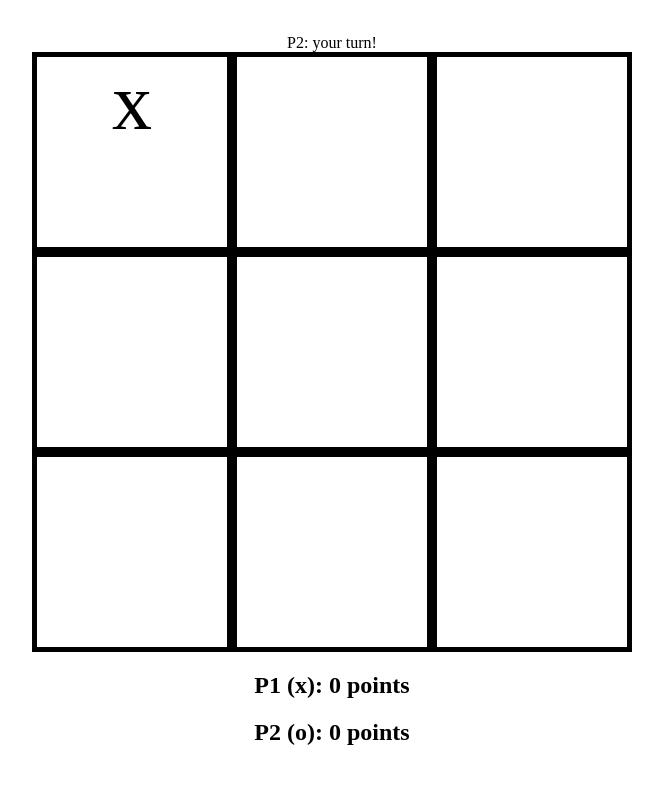
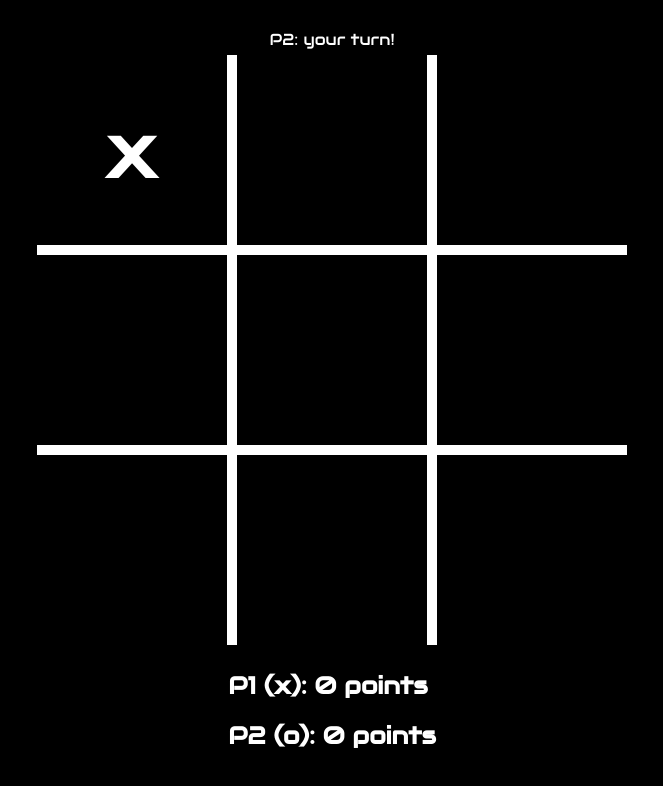
Before and after one commit to mess-zone/ai-tic-tac-toe, a website with bundled scripts: page index.html in a window 1280 px wide. Shown: the whole page, without its empty margins (308-971 px from the left). Built offline with nearby package versions, Linux system fonts and the light colour scheme.

Commit message:
refatoração estilo

```diff
--- a/index.html
+++ b/index.html
@@ -5,6 +5,9 @@
     <meta http-equiv='X-UA-Compatible' content='IE=edge'>
     <title>AI TIC TAC TOE</title>
     <meta name='viewport' content='width=device-width, initial-scale=1'>
+    <link rel="preconnect" href="https://fonts.googleapis.com">
+    <link rel="preconnect" href="https://fonts.gstatic.com" crossorigin>
+    <link href="https://fonts.googleapis.com/css2?family=Audiowide&display=swap" rel="stylesheet">
     <link rel='stylesheet' type='text/css' media='screen' href='style.css'>
     <script src='index.js' type="module" defer></script>
 </head>
@@ -13,6 +16,7 @@
     <section id="board-screen" class="screen screen--board screen--show">
         <div class="hint" id="hint">
         </div>
+        <div class="board__external-border">
             <div class="board" id="board">
                 <div class="board__cell"></div>
                 <div class="board__cell"></div>
@@ -24,6 +28,7 @@
                 <div class="board__cell"></div>
                 <div class="board__cell"></div>
             </div>
+        </div>
         <div class="score" id="score">
         </div>
     </section>
--- a/style.css
+++ b/style.css
@@ -8,6 +8,9 @@
 
 body {
     margin: 0;
+    background-color: black;
+    color: white;
+    font-family: 'Audiowide', cursive;
 }
 
 .screen {
@@ -27,19 +30,65 @@ body {
     flex-direction: column;
 }
 
+.board__external-border {
+    position: relative;
+}
+
+.board__external-border::before {
+    content: '';
+    width: 5px;
+    height: 100%;
+    background-color: black;
+    top: 0;
+    left: 0;
+    position: absolute;
+    z-index: 1;
+}
+
+.board__external-border::after {
+    content: '';
+    width: 5px;
+    height: 100%;
+    background-color: black;
+    top: 0;
+    right: 0;
+    position: absolute;
+}
 
 .board {
     width: var(--board-size);
     height: var(--board-size);
     display: flex;
     flex-wrap: wrap;
+    position: relative;
+}
+
+.board::before {
+    content: '';
+    width: 100%;
+    height: 5px;
+    background-color: black;
+    top: 0;
+    position: absolute;
+}
+
+.board::after {
+    content: '';
+    width: 100%;
+    height: 5px;
+    background-color: black;
+    bottom: 0;
+    position: absolute;
 }
 
 .board__cell {
-    border: 5px solid black;
+    border: 5px solid white;
     width: calc(var(--board-size) / 3);
     height: calc(var(--board-size) / 3);
 
     font-size: 5em;
     text-align: center;
+    display: flex;
+    justify-content: center;
+    align-items: center;
 }
```
Lines whose indentation alone changed are shown as unchanged.
